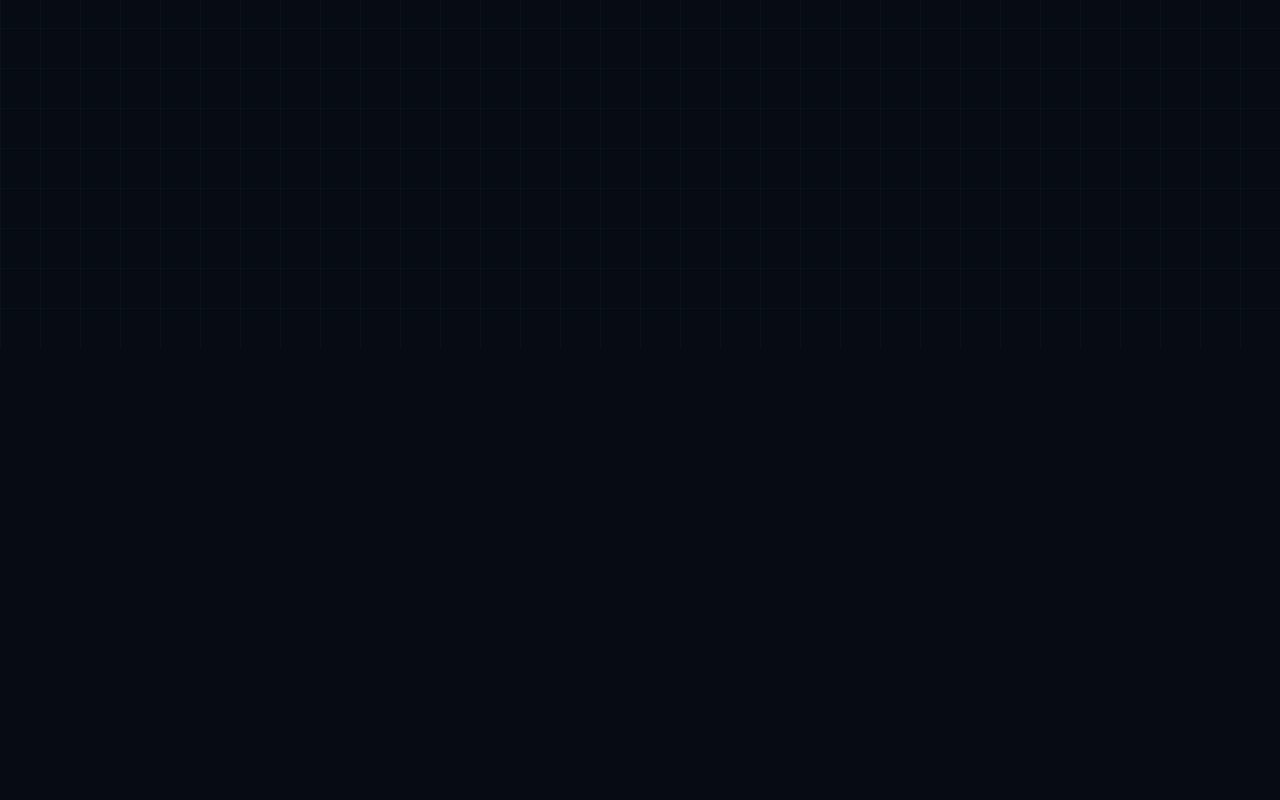
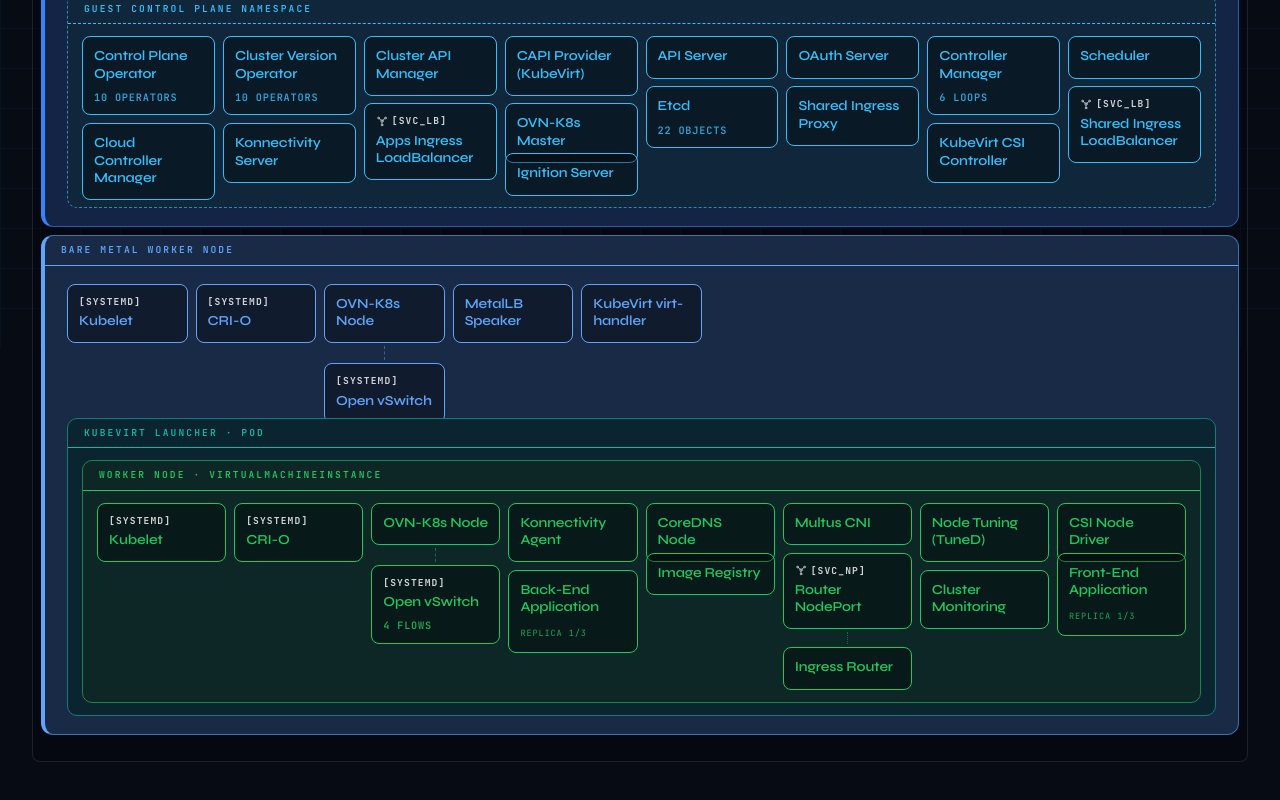
Before and after one commit to mopeps/kube-visual, a React (Vite) app: page / in a window 1280 px wide. Shown: the part 452-1252 px from the top of the page. Built offline with nearby package versions, Linux system fonts and the light colour scheme.

Commit message:
Model node placement without duplicating singleton workloads

```diff
--- a/src/App.jsx
+++ b/src/App.jsx
@@ -128,22 +128,9 @@
     try { localStorage.setItem(SCOPE_KEY, nodeScope) } catch { /* ignore */ }
   }, [nodeScope])
   const effectiveNodeScope = supportsAllNodes ? nodeScope : 'pair'
-  const bigView = isWide && effectiveNodeScope === 'all'
+  const bigView = effectiveNodeScope === 'all'
   const netOverlay = overviewMode === 'network'
   const primOverlay = overviewMode === 'architecture'
-
-  // Condensed replica nodes (master-2/3, worker-2/3) are off by default so the
-  // main overview stays clean; a wide-desktop toggle reveals them. The network
-  // overlay anchors its per-node chips to them, so it forces them on.
-  const [replicasOpen, setReplicasOpen] = useState(() => {
-    try { return localStorage.getItem(REPLICAS_KEY) === '1' } catch { return false }
-  })
-  useEffect(() => {
-    try { localStorage.setItem(REPLICAS_KEY, replicasOpen ? '1' : '0') } catch { /* ignore */ }
-  }, [replicasOpen])
-  // Big view lays out its own three parallel node columns, so the normal
-  // canvas's trailing replica rows are suppressed there.
-  const showReplicas = isWide && replicasOpen && !bigView
 
   // When the packet flow is docked beside the overview it stops being a tab, so
   // it never lives in two places at once. Snap off it if it was active.
@@ -353,7 +340,6 @@
       bigView={bigView}
       netOverlay={netOverlay}
       primOverlay={primOverlay}
-      showReplicas={showReplicas}
     />
   )
   const packetPanel = (
--- a/src/components/NodeCard.jsx
+++ b/src/components/NodeCard.jsx
@@ -28,6 +28,7 @@
   // Optional hover/focus handlers (Primitives mode spreads cross-highlight
   // handlers here so a leaf mount like /proc can light its PID-ns frame).
   hoverProps,
+  replicaBadge,
 }) {
   return (
     <div
@@ -68,6 +69,11 @@
       )}
       <div className="node-title" style={{ color }}>{title}</div>
       {subtitle && <div className="node-subtitle">{subtitle}</div>}
+      {replicaBadge && (
+        <div className="node-badges">
+          <span className="node-badge node-badge--static" style={{ color }}>{replicaBadge}</span>
+        </div>
+      )}
       {badges?.length > 0 && (
         <div className="node-badges">
           {badges.map((b) => (
--- a/src/components/OverviewTab.jsx
+++ b/src/components/OverviewTab.jsx
@@ -1,4 +1,4 @@
-import { Fragment, useEffect, useRef, useState } from 'react'
+import { useEffect, useRef, useState } from 'react'
 import { ZONES, INTENT_OBJECT_STORE, CONTROLLER_PARENT, OPERATOR_PARENT, FLOW_PARENT } from '../data/zones'
 import Zone from './Zone'
 import NodeCard from './NodeCard'
@@ -139,9 +139,6 @@
   // Primitives mode: a one-up overview where each runtime instance opens in
   // place to its Linux kernel primitives. Collapsed by default.
   primOverlay = false,
-  // Whether the condensed replica nodes (master-2/3, worker-2/3) are shown —
-  // off by default so the main overview stays clean.
-  showReplicas = false,
 }) {
   const canvasRef = useRef(null)
   const [expandedStoreId, setExpandedStoreId] = useState(null)
@@ -175,7 +172,7 @@
   // of the expand-in-place cards (etcd store / controller set / operator set /
   // OVS realized flows) or a mirrored replica — those keep their own behaviour.
   const isPrimDrillable = (node) =>
-    isRuntimeInstance(node) && !node.mirror &&
+    isRuntimeInstance(node) &&
     !node.intentObjects && !node.controllers && !node.operators && !node.realizes
   // Optional "connectors only on hover" mode: when on, the wiring lines are
   // hidden until you point at a box. Independently, the descriptor LABELS are
@@ -323,7 +320,7 @@
   const collectPrimDrillable = (zone, ids = []) => {
     zone.nodes?.forEach((n) => { if (isPrimDrillable(n)) ids.push(n.id) })
     zone.zones?.forEach((z) => collectPrimDrillable(z, ids))
-    zone.replicaNodes?.forEach((z) => collectPrimDrillable(z, ids))
+    if (bigView) zone.replicaNodes?.forEach((z) => collectPrimDrillable(z, ids))
     return ids
   }
   const primDrillableIds = primOverlay ? visibleZones.flatMap((z) => collectPrimDrillable(z)) : []
@@ -332,17 +329,19 @@
 
   function renderNode(node, zone, colIndex = 0) {
     const { isActive, isOnPath, isDimmed } = traceStates(node.id)
+    const canonicalId = node.mirror || node.id
     // Network mode: a drillable component opens in place to show its own internal
     // primitives + integrations inside its own box (never a zone). Takes
     // precedence over the other expand cards (e.g. ovs-guest's realized flows).
-    if (netOverlay && INTERNAL_TOPOLOGY[node.id]) {
+    if (netOverlay && INTERNAL_TOPOLOGY[canonicalId]) {
       return (
         <PrimitiveBoxCard
           key={node.id}
           node={node}
-          internal={INTERNAL_TOPOLOGY[node.id]}
+          internal={INTERNAL_TOPOLOGY[canonicalId]}
           colIndex={colIndex}
           color={zone.color}
+          domIdOverride={`nt-c${colIndex}-${canonicalId}`}
           isOpen={!netCollapsedIds.has(node.id)}
           onToggle={() => toggleNetCollapse(node.id)}
           onSelectComponent={onSelectComponent}
@@ -462,7 +461,7 @@
         // namespaced per column to stay unique (integration edges anchor to them);
         // the normal canvas keeps the raw componentId.
         id={netOverlay
-          ? `nt-c${colIndex}-${node.id}`
+          ? `nt-c${colIndex}-${canonicalId}`
           : primOverlay && bigView
             ? `pr-c${colIndex}-${node.id}`
             : node.id}
@@ -481,8 +480,9 @@
         // below them (wired by a "configures" edge). `net-control-plane` re-shows
         // the subtitle (hidden for other net cards) and draws the card dashed =
         // not the realized datapath.
-        subtitle={netOverlay && NETWORK_CONTROL_PLANE_IDS.has(node.id) ? 'control plane · configures' : undefined}
-        className={netOverlay && NETWORK_CONTROL_PLANE_IDS.has(node.id) ? 'net-control-plane' : undefined}
+        subtitle={netOverlay && NETWORK_CONTROL_PLANE_IDS.has(canonicalId) ? 'control plane · configures' : undefined}
+        className={netOverlay && NETWORK_CONTROL_PLANE_IDS.has(canonicalId) ? 'net-control-plane' : undefined}
+        replicaBadge={node.replicaBadge}
         // Open the canonical component's modal regardless of the (possibly
         // namespaced) DOM id — a replica mirrors its canonical component.
         onClick={() => onSelectComponent(node.mirror || node.id)}
@@ -562,7 +562,9 @@
         isHighlighted={zone.componentId ? zone.componentId === highlightId : false}
         onClick={isReplica
           ? () => { setNetSheet(null); setReplica({ title: zone.label, zone: parentZone }) }
-          : onSelectComponent}
+          : zone.mirrorComponentId
+            ? () => onSelectComponent(zone.mirrorComponentId)
+            : onSelectComponent}
       >
         {/* Nodes in this zone (Service→target pairs stacked together) */}
         {renderZoneNodes(zone, colIndex)}
@@ -570,18 +572,7 @@
         {zone.zones?.map(child => renderZone(child, depth + 1, null, colIndex))}
       </Zone>
     )
-    if (!zone.replicaNodes?.length || !showReplicas) return zoneEl
-    // The zone's condensed siblings (master-2/3, worker-2/3) trail it as a row
-    // of real node zones — same border/label as the primary, but holding only
-    // the inter-node network plane (OVN-K8s Node → Open vSwitch, MetalLB).
-    return (
-      <Fragment key={zone.id}>
-        {zoneEl}
-        <div className="replica-row">
-          {zone.replicaNodes.map((rz) => renderZone(rz, depth, zone))}
-        </div>
-      </Fragment>
-    )
+    return zoneEl
   }
 
   // Edge-label clicks on the network overlay open the shared sheet (displacing
@@ -614,8 +605,21 @@
   // `networkOnly` (Network mode) prunes the tree to network components first —
   // see filterNetworkZone. The normal/big-view paths pass nothing and render the
   // full stack.
+  const zonesForColumn = (colIndex) => {
+    if (colIndex === 0) return visibleZones
+    const replicaIndex = colIndex - 1
+    return visibleZones.flatMap((zone) => {
+      if (!zone.hideWrapper) return []
+      return (zone.zones ?? [])
+        .map((child) => child.replicaNodes?.[replicaIndex])
+        .filter(Boolean)
+    })
+  }
+
   const renderOverviewStack = (networkOnly = false, colIndex = 0) =>
-    (networkOnly ? visibleZones.map(filterNetworkZone).filter(Boolean) : visibleZones)
+    (networkOnly
+      ? zonesForColumn(colIndex).map(filterNetworkZone).filter(Boolean)
+      : zonesForColumn(colIndex))
       .flatMap(zone =>
         zone.hideWrapper
           ? [
@@ -638,30 +642,23 @@
     <>
       {columnsView && (
         <div className="net-bar">
-          <span className="net-bar-label">{netOverlay ? 'Network map' : primOverlay ? 'Primitives' : 'Big view'}</span>
+          <span className="net-bar-label">{netOverlay ? 'Network' : 'Architecture'}</span>
           {netOverlay && (
             <button type="button" className="net-bar-btn" onClick={toggleAllNet}>
               {allNetCollapsed ? 'Expand all' : 'Collapse all'}
             </button>
-          )}
-          {primOverlay && !bigView && (
-            <ArrowOverlay
-              activeEvent={activeEvent}
-              canvasRef={canvasRef}
-              activeStep={activeStep}
-              onSelectStep={onSelectStep}
-            />
           )}
           {primOverlay && (
             <button type="button" className="net-bar-btn" onClick={toggleAllPrim}>
               {allPrimExpanded ? 'Collapse all' : 'Expand all'}
             </button>
           )}
-          {primOverlay && (
+          {primOverlay && !bigView && (
             <span className="net-bar-hint">
               Each Pod / systemd / VMI opens in place to its Linux kernel primitives — click a card to drill in.
             </span>
           )}
+          {primOverlay && bigView && <span className="net-bar-hint">Modeled placement · three masters · three workers</span>}
           {netOverlay && (
             <button
               type="button"
@@ -712,6 +709,14 @@
               idPrefix=""
             />
           )}
+          {primOverlay && (
+            <ArrowOverlay
+              activeEvent={activeEvent}
+              canvasRef={canvasRef}
+              activeStep={activeStep}
+              onSelectStep={onSelectStep}
+            />
+          )}
         </div>
       ) : (
         <div
--- a/src/components/PrimitiveBoxCard.jsx
+++ b/src/components/PrimitiveBoxCard.jsx
@@ -325,6 +325,7 @@
           <span className="node-type-prefix" style={{ color: 'var(--tx-muted)' }}>[{node.typePrefix}]</span>
         )}
         <div className="node-title" style={{ color }}>{node.title}</div>
+        {node.replicaBadge && <div className="node-replica-label" style={{ color }}>{node.replicaBadge}</div>}
         {hint && (
           <div className="intent-store-hint" style={{ color }}>
             {hint}
@@ -346,7 +347,7 @@
           type="button"
           className="intent-store-title"
           style={{ color }}
-          onClick={(e) => { e.stopPropagation(); onSelectComponent(node.id) }}
+          onClick={(e) => { e.stopPropagation(); onSelectComponent(node.mirror || node.id) }}
           title={`Open ${node.title} details`}
         >
           {node.typePrefix !== 'Pod' && (
@@ -355,6 +356,7 @@
             </span>
           )}
           {node.title}
+          {node.replicaBadge && <span className="node-replica-label">{node.replicaBadge}</span>}
           <span className="intent-store-info" aria-hidden="true">ⓘ</span>
         </button>
         <button
--- a/src/components/RealizedFlowsCard.jsx
+++ b/src/components/RealizedFlowsCard.jsx
@@ -102,7 +102,7 @@
           type="button"
           className="intent-store-title"
           style={{ color }}
-          onClick={(e) => { e.stopPropagation(); onSelectComponent(node.id) }}
+          onClick={(e) => { e.stopPropagation(); onSelectComponent(node.mirror || node.id) }}
           title="Open Open vSwitch details"
         >
           {node.typePrefix !== 'Pod' && (
@@ -142,7 +142,7 @@
               id={obj.id}
               className={`intent-object ${isWide ? 'intent-object--wide' : ''} ${obj.id === highlightId ? 'is-highlighted' : ''}`}
               style={{ '--node-accent': color }}
-              onClick={(e) => { e.stopPropagation(); onSelectComponent(obj.id) }}
+              onClick={(e) => { e.stopPropagation(); onSelectComponent(obj.mirror || obj.id) }}
               title={`Open ${obj.title} details`}
             >
               <span className="node-type-prefix" style={{ color: 'var(--tx-muted)' }}>
--- a/src/data/network-components.js
+++ b/src/data/network-components.js
@@ -53,7 +53,8 @@
 // rendered in Big view anyway.)
 export const isNetworkComponent = (node) => {
   if (!node) return false
-  if (NETWORK_CONTROL_PLANE_IDS.has(node.id)) return true
-  const role = findComponent(node.id)?.role
+  const id = node.mirror || node.id
+  if (NETWORK_CONTROL_PLANE_IDS.has(id)) return true
+  const role = findComponent(id)?.role
   return role ? NETWORK_ROLES.has(role) : false
 }
--- a/src/data/primitive-internals.js
+++ b/src/data/primitive-internals.js
@@ -405,8 +405,8 @@
   const layout = LAYOUT_BY_TYPE[key]
   if (!set || !layout) return null
 
-  const component = findComponent(node?.id)
-  const componentId = node?.id || component?.componentId
+  const component = findComponent(node?.mirror || node?.id)
+  const componentId = node?.mirror || node?.id || component?.componentId
   const linuxPrimitive = component?.linuxPrimitive || node?.linuxPrimitive
   const ctx = { componentId, component, byId: new Map(set.items.map((i) => [i.id, i])), linuxPrimitive }
 
--- a/src/data/zones.js
+++ b/src/data/zones.js
@@ -10,44 +10,88 @@
 // detail popup at the canonical component's metadata, since the software is
 // identical to the primary node's. Shown only when "All nodes" is toggled on
 // (or the network overlay is active). See OverviewTab's renderZone.
-function replicaNode({ id, title, colorVar, kind }) {
+function replicaCard(id, title, typePrefix, mirror, color, extra = {}) {
+  return { id, title, typePrefix, mirror, badges: [], ...extra,
+    replicaBadge: extra.replicaBadge,
+    color,
+  }
+}
+
+function guestRealizations(suffix, color) {
+  return [
+    replicaCard(`svc-frontend-${suffix}-flow`, 'Front-End LB flow', 'LB flow', 'svc-frontend', color),
+    replicaCard(`svc-backend-${suffix}-flow`, 'Back-End LB flow', 'LB flow', 'svc-backend', color),
+    replicaCard(`netpol-ecommerce-${suffix}-flow`, 'E-Commerce ACL flow', 'ACL flow', 'netpol-ecommerce', color),
+    replicaCard(`svc-router-${suffix}-flow`, 'Router LB flow', 'LB flow', 'svc-router-internal-default', color),
+  ]
+}
+
+function guestReplicaZone({ hostId, ordinal, colorVar }) {
+  const color = `var(--${colorVar})`
+  const suffix = hostId
+  const workerNodes = [
+    replicaCard(`kubelet-guest-${suffix}`, 'Kubelet', 'systemd', 'kubelet-guest', color),
+    replicaCard(`crio-guest-${suffix}`, 'CRI-O', 'systemd', 'crio-guest', color),
+    replicaCard(`ovn-node-guest-${suffix}`, 'OVN-K8s Node', 'Pod', 'ovn-node-guest', color, { programs: `ovs-guest-${suffix}` }),
+    replicaCard(`ovs-guest-${suffix}`, 'Open vSwitch', 'systemd', 'ovs-guest', color, { realizes: guestRealizations(suffix, color) }),
+    replicaCard(`konnectivity-agent-${suffix}`, 'Konnectivity Agent', 'Pod', 'konnectivity-agent', color),
+    replicaCard(`coredns-node-${suffix}`, 'CoreDNS Node', 'Pod', 'coredns-node', color),
+    replicaCard(`multus-guest-${suffix}`, 'Multus CNI', 'Pod', 'multus-guest', color),
+    replicaCard(`tuned-guest-${suffix}`, 'Node Tuning (TuneD)', 'Pod', 'tuned-guest', color),
+    replicaCard(`csi-node-guest-${suffix}`, 'CSI Node Driver', 'Pod', 'csi-node-guest', color),
+    replicaCard(`frontend-application-pod-${suffix}`, 'Front-End Application', 'Pod', 'frontend-application-pod', color, { replicaBadge: `replica ${ordinal}/3` }),
+    replicaCard(`backend-application-pod-${suffix}`, 'Back-End Application', 'Pod', 'backend-application-pod', color, { replicaBadge: `replica ${ordinal}/3` }),
+  ]
+  return {
+    id: `guest-vm-zone-${suffix}`,
+    componentId: `guest-worker-node-vm-${suffix}`,
+    mirrorComponentId: 'guest-worker-node-vm',
+    label: `Worker Node ${ordinal} · VirtualMachineInstance`,
+    color,
+    colorVar,
+    nodes: workerNodes,
+  }
+}
+
+function replicaNode({ id, title, colorVar, kind, ordinal }) {
   const c = `var(--${colorVar})`
-  const canon = kind === 'master'
-    ? { ovs: 'ovs-master', ovn: 'ovn-node-master', mlb: 'metallb-speaker-master' }
-    : { ovs: 'ovs-host', ovn: 'ovn-node-host', mlb: 'metallb-speaker-worker' }
+  const isMaster = kind === 'master'
+  const nodes = isMaster
+    ? [
+        replicaCard(`kubelet-${id}`, 'Kubelet', 'systemd', 'kubelet-master', c),
+        replicaCard(`crio-${id}`, 'CRI-O', 'systemd', 'crio-master', c),
+        replicaCard(`ovn-node-${id}`, 'OVN-K8s Node', 'Pod', 'ovn-node-master', c, { programs: `ovs-${id}` }),
+        replicaCard(`ovs-${id}`, 'Open vSwitch', 'systemd', 'ovs-master', c),
+        replicaCard(`metallb-${id}`, 'MetalLB Speaker', 'Pod', 'metallb-speaker-master', c),
+        replicaCard(`mgmt-kube-apiserver-${id}`, 'Kube API Server', 'Static Pod', 'mgmt-kube-apiserver', c),
+        replicaCard(`mgmt-etcd-${id}`, 'Etcd', 'Static Pod', 'mgmt-etcd', c),
+        replicaCard(`mgmt-controller-manager-${id}`, 'Controller Manager', 'Static Pod', 'mgmt-controller-manager', c),
+        replicaCard(`mgmt-scheduler-${id}`, 'Scheduler', 'Static Pod', 'mgmt-scheduler', c),
+      ]
+    : [
+        replicaCard(`kubelet-${id}`, 'Kubelet', 'systemd', 'kubelet-host', c),
+        replicaCard(`crio-${id}`, 'CRI-O', 'systemd', 'crio-host', c),
+        replicaCard(`ovn-node-${id}`, 'OVN-K8s Node', 'Pod', 'ovn-node-host', c, { programs: `ovs-${id}` }),
+        replicaCard(`ovs-${id}`, 'Open vSwitch', 'systemd', 'ovs-host', c),
+        replicaCard(`metallb-${id}`, 'MetalLB Speaker', 'Pod', 'metallb-speaker-worker', c),
+        replicaCard(`virt-handler-${id}`, 'KubeVirt virt-handler', 'Pod', 'virt-handler', c),
+      ]
   return {
     id,
     label: title,
     color: c,
     colorVar,
-    replica: true,
-    nodes: [
-      {
-        id: `ovn-node-${id}`,
-        title: 'OVN-K8s Node',
-        typePrefix: 'Pod',
-        programs: `ovs-${id}`,
-        mirror: canon.ovn,
-        badges: [{ label: 'CNI', color: c }],
-      },
-      {
-        id: `ovs-${id}`,
-        title: 'Open vSwitch',
-        typePrefix: 'systemd',
-        mirror: canon.ovs,
-        badges: [
-          { label: 'br-int', color: c },
-          { label: 'OpenFlow', color: c },
-        ],
-      },
-      {
-        id: `metallb-${id}`,
-        title: 'MetalLB Speaker',
-        typePrefix: 'Pod',
-        mirror: canon.mlb,
-        badges: [{ label: 'ARP/NDP', color: c }],
-      },
-    ],
+    modeledReplica: true,
+    nodes,
+    zones: isMaster ? [] : [{
+      id: `kubevirt-launcher-zone-${id}`,
+      componentId: `kubevirt-launcher-${id}`,
+      mirrorComponentId: 'kubevirt-launcher',
+      label: `KubeVirt Launcher ${ordinal} · Pod`,
+      color: 'var(--k-teal)',
+      colorVar: 'k-teal',
+      zones: [guestReplicaZone({ hostId: id, ordinal, colorVar: 'k-green' })],
+    }],
   }
 }
 
@@ -88,8 +132,8 @@
         // render as condensed-but-real node zones after this one (replicaNode),
         // carrying just the inter-node network data plane.
         replicaNodes: [
-          replicaNode({ id: 'master-2', title: 'master-2', colorVar: 'k-blue', kind: 'master' }),
-          replicaNode({ id: 'master-3', title: 'master-3', colorVar: 'k-blue', kind: 'master' }),
+          replicaNode({ id: 'master-2', title: 'master-2', colorVar: 'k-blue', kind: 'master', ordinal: 2 }),
+          replicaNode({ id: 'master-3', title: 'master-3', colorVar: 'k-blue', kind: 'master', ordinal: 3 }),
         ],
         // The master node's own host-level agents — the same node stack every
         // bare metal node runs (mirrors the worker node), distinct from the
@@ -831,8 +875,8 @@
         colorVar: 'k-blue-worker',
         // Three workers in the cluster; two condensed replica nodes (see master-node).
         replicaNodes: [
-          replicaNode({ id: 'worker-2', title: 'worker-2', colorVar: 'k-blue-worker', kind: 'worker' }),
-          replicaNode({ id: 'worker-3', title: 'worker-3', colorVar: 'k-blue-worker', kind: 'worker' }),
+          replicaNode({ id: 'worker-2', title: 'worker-2', colorVar: 'k-blue-worker', kind: 'worker', ordinal: 2 }),
+          replicaNode({ id: 'worker-3', title: 'worker-3', colorVar: 'k-blue-worker', kind: 'worker', ordinal: 3 }),
         ],
         nodes: [
           {
@@ -1090,6 +1134,7 @@
                     id: 'frontend-application-pod',
                     title: 'Front-End Application',
                     typePrefix: 'Pod',
+                    replicaBadge: 'replica 1/3',
                     badges: [
                       { label: 'e-commerce-prod', color: 'var(--k-green)' },
                       { label: ':8080', color: 'var(--k-green)' },
@@ -1099,6 +1144,7 @@
                     id: 'backend-application-pod',
                     title: 'Back-End Application',
                     typePrefix: 'Pod',
+                    replicaBadge: 'replica 1/3',
                     badges: [
                       { label: 'e-commerce-prod', color: 'var(--k-green)' },
                       { label: ':3000', color: 'var(--k-green)' },
--- a/src/index.css
+++ b/src/index.css
@@ -460,6 +460,16 @@
   font-size: 0.62rem;
   color: var(--tx-muted);
   line-height: 1.55;
+}
+
+.node-replica-label {
+  display: inline-flex;
+  margin-top: 5px;
+  font-family: 'JetBrains Mono', monospace;
+  font-size: 0.54rem;
+  letter-spacing: 0.1em;
+  text-transform: uppercase;
+  opacity: 0.82;
 }
 
 .node-badges {
@@ -2129,6 +2139,11 @@
   position: relative;
 }
 
+@media (min-width: 768px) and (max-width: 1279px) {
+  .net-cols { flex-direction: column; overflow-x: visible; }
+  .net-col { flex: 0 0 auto; width: 100%; min-width: 0; }
+}
+
 /* ── A component box opened to show its internals (PrimitiveBoxCard) ──────
    Reuses .intent-store-expanded for the full-width opened card; .primitive-band
    partitions the interior by placement (user space vs kernel datapath, etc.). */
```
Also changed, not shown: src/data/components.json.
